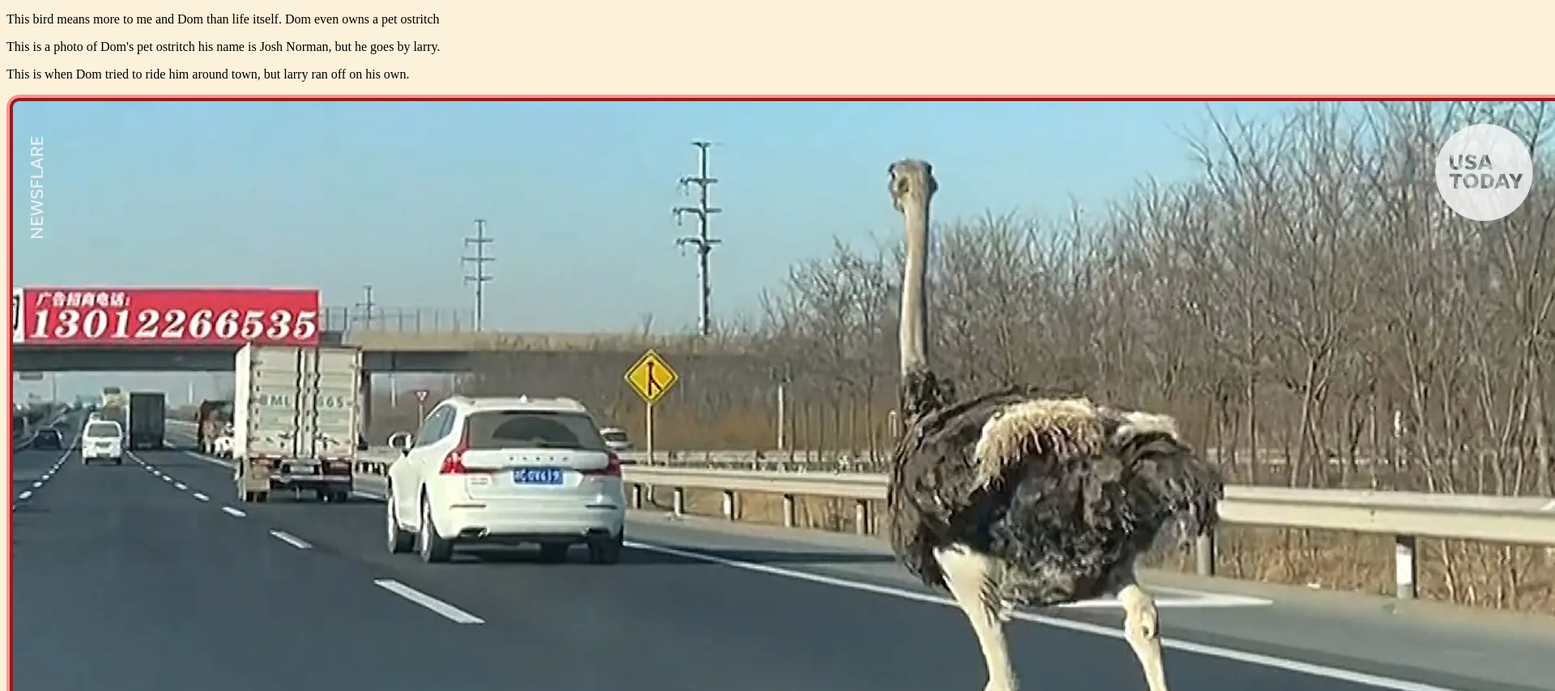
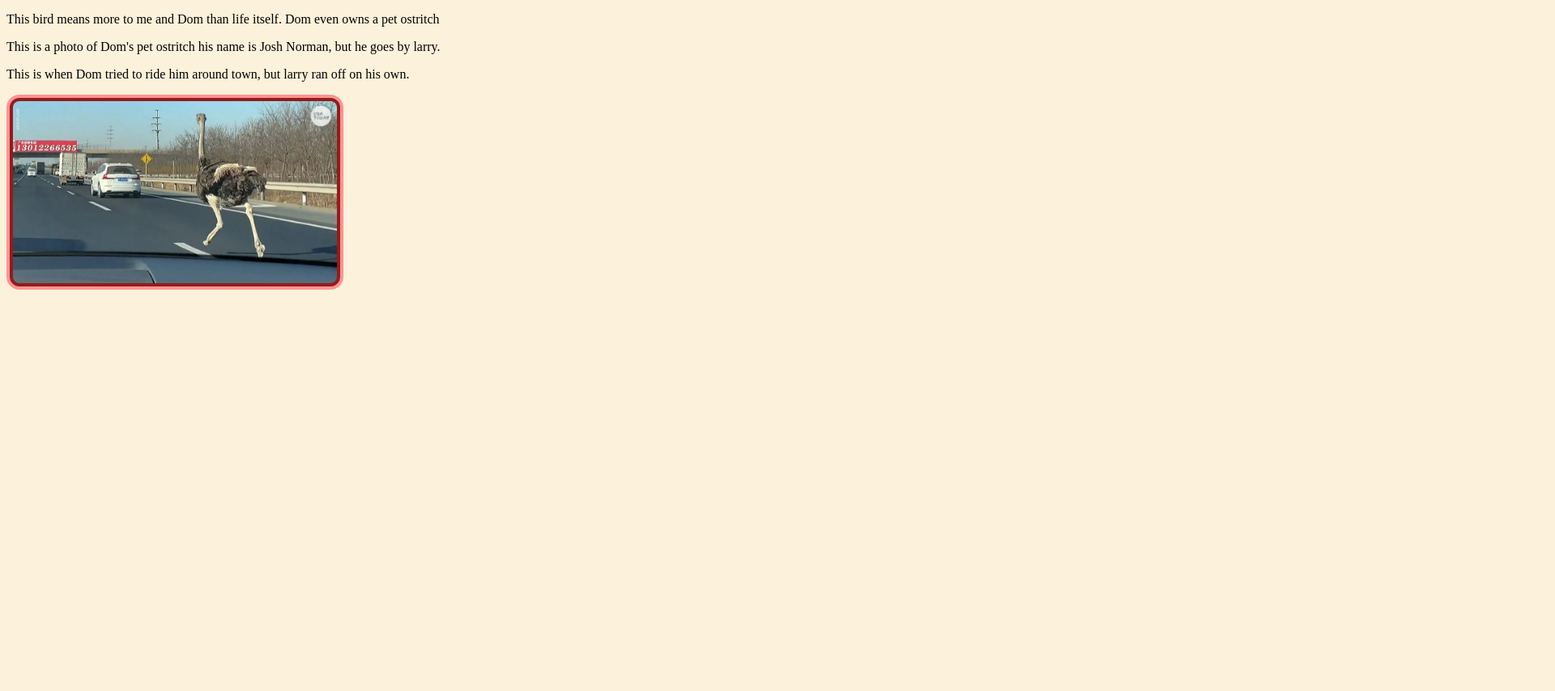
Before and after one commit to finnreilly18/finnreilly18.github.io, a plain HTML site: page birdwatching_links.html in a window 1280 px wide. Shown: the part 708-1562 px from the top of the page at 81% size, 1920 px wide, since content can reach past the window. After the commit the page ends 1078 px from the top, so only its background shows below. Drawn offline with Linux system fonts and the light colour scheme; a web font is replaced by a local one.

Commit message:
changed withc size of image

```diff
--- a/birdwatching_links.html
+++ b/birdwatching_links.html
@@ -24,6 +24,6 @@
     <p>This bird means more to me and Dom than life itself. Dom even owns a pet ostritch</p>
     <P>This is a photo of Dom's pet ostritch his name is Josh Norman, but he goes by larry. </P>
     <p>This is when Dom tried to ride him around town, but larry ran off on his own.</p>
-    <img src="media/josh norman.webp" alt="Josh Norman">
+    <img src="media/josh norman.webp" alt="Josh Norman" width="400">
 </body>
-</html>P
+</html>
```
